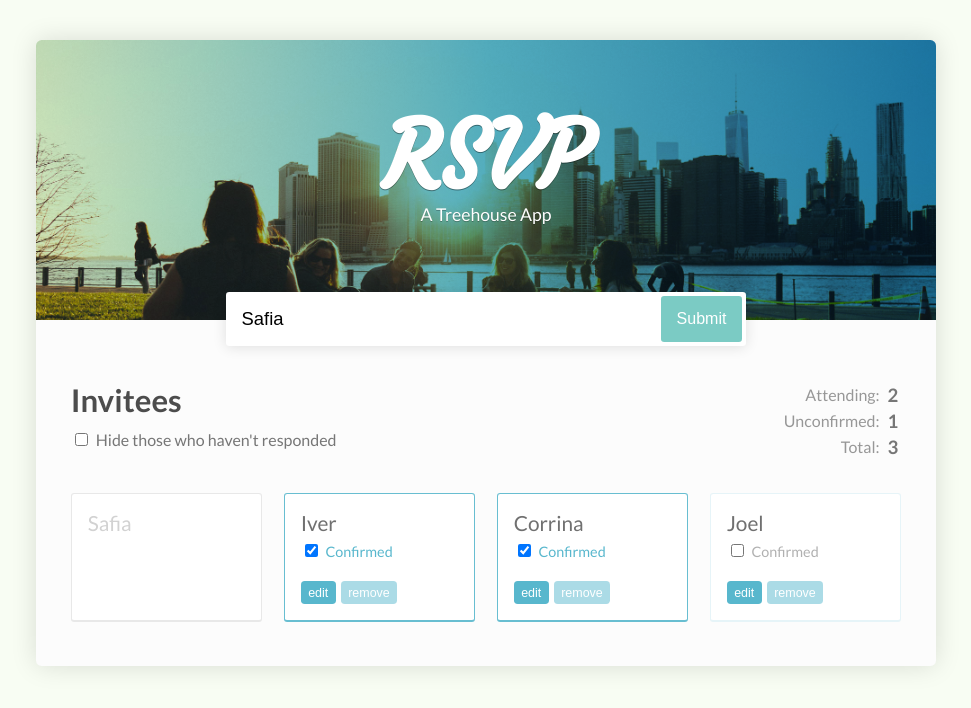
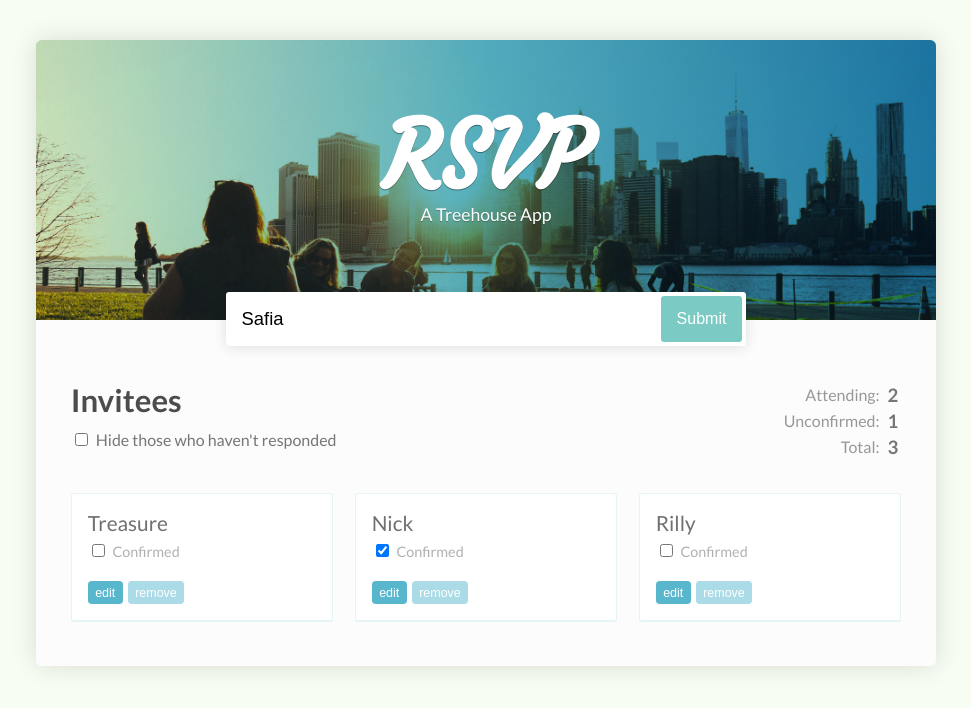
Before and after one commit to m6code/reactjs-treehouse, a React (Create React App) app in the folder react-by-examples/rsvp-tracker/: page / in a window 1280 px wide. Shown: the top 708 px of the page, without its empty margins (154-1125 px from the left). Built offline with nearby package versions, Linux system fonts and the light colour scheme.

Commit message:
Building a GuestList component

```diff
--- a/react-by-examples/rsvp-tracker/package.json
+++ b/react-by-examples/rsvp-tracker/package.json
@@ -4,6 +4,7 @@
   "private": true,
   "dependencies": {
     "cra-template": "1.0.3",
+    "prop-types": "^15.7.2",
     "react": "^16.13.1",
     "react-dom": "^16.13.1",
     "react-scripts": "3.4.1"
--- a/react-by-examples/rsvp-tracker/src/App.js
+++ b/react-by-examples/rsvp-tracker/src/App.js
@@ -1,5 +1,6 @@
 import React from 'react';
 import './App.css';
+import GuestList from './GuestList';
 
 class App extends React.Component {
 
@@ -12,6 +13,10 @@
       {
         name: 'Nick',
         isConfirmed: true,
+      },
+      {
+        name: "Rilly",
+        isConfirmed: false
       }
     ]
   }
@@ -54,32 +59,7 @@
               </tr>
             </tbody>
           </table>
-          <ul>
-            <li className="pending"><span>Safia</span></li>
-            <li className="responded"><span>Iver</span>
-              <label>
-                <input type="checkbox" checked /> Confirmed
-            </label>
-              <button>edit</button>
-              <button>remove</button>
-            </li>
-            <li className="responded">
-              <span>Corrina</span>
-              <label>
-                <input type="checkbox" checked /> Confirmed
-            </label>
-              <button>edit</button>
-              <button>remove</button>
-            </li>
-            <li>
-              <span>Joel</span>
-              <label>
-                <input type="checkbox" /> Confirmed
-            </label>
-              <button>edit</button>
-              <button>remove</button>
-            </li>
-          </ul>
+          <GuestList guests={this.state.guests}/>
         </div>
       </div>
     );
--- /dev/null
+++ b/react-by-examples/rsvp-tracker/src/GuestList.js
@@ -0,0 +1,23 @@
+import React from 'react'
+import PropTypes from 'prop-types';
+
+const GuestList = props =>
+
+    <ul>
+        {props.guests.map((guest, index) =>
+        <li key={index}>
+            <span>{guest.name}</span>
+            <label>
+                <input type="checkbox" checked={guest.isConfirmed} /> Confirmed
+            </label>
+            <button>edit</button>
+            <button>remove</button>
+        </li>
+        )}
+    </ul>
+
+    GuestList.propTypes = {
+        guests: PropTypes.array.isRequired
+    }
+
+export default GuestList;
```
Also changed, not shown: 1 other file (tests, documents, lock files or other folders).
